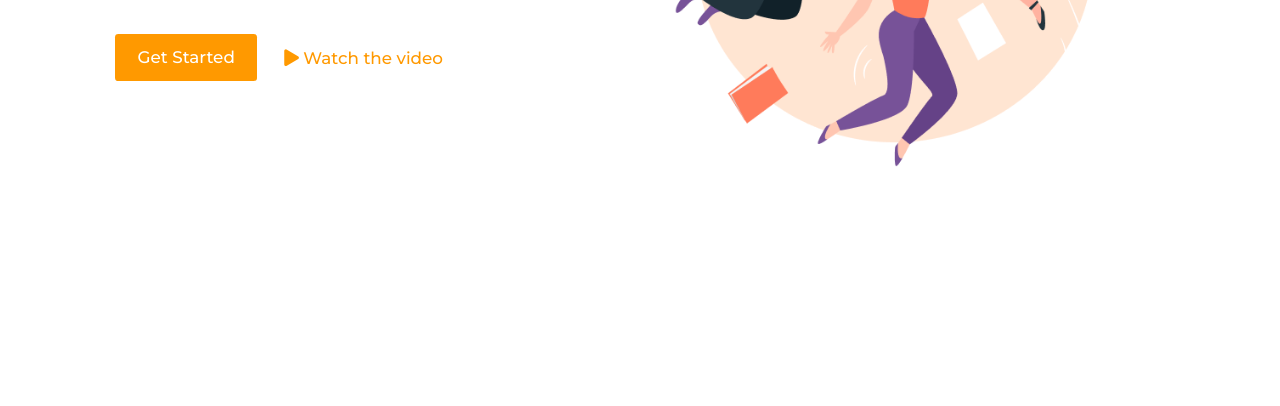
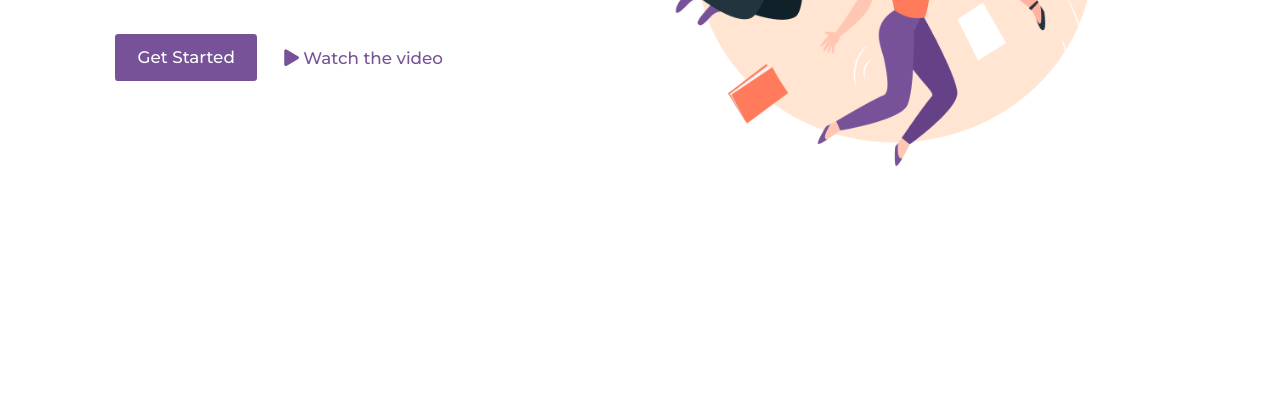
Before and after one commit to developerzion/venissa, a React app: page / in a window 1280 px wide. Shown: the part 394-800 px from the top of the page. Built offline with nearby package versions, Linux system fonts and the light colour scheme.

Commit message:
Adjusted banner section

```diff
--- a/public/css/style.css
+++ b/public/css/style.css
@@ -2,7 +2,7 @@
 
 
 :root{
-    --site-color: #ff9900;
+    --site-color: #775298;
     --default-color: #2f281e;
 }
 
```
